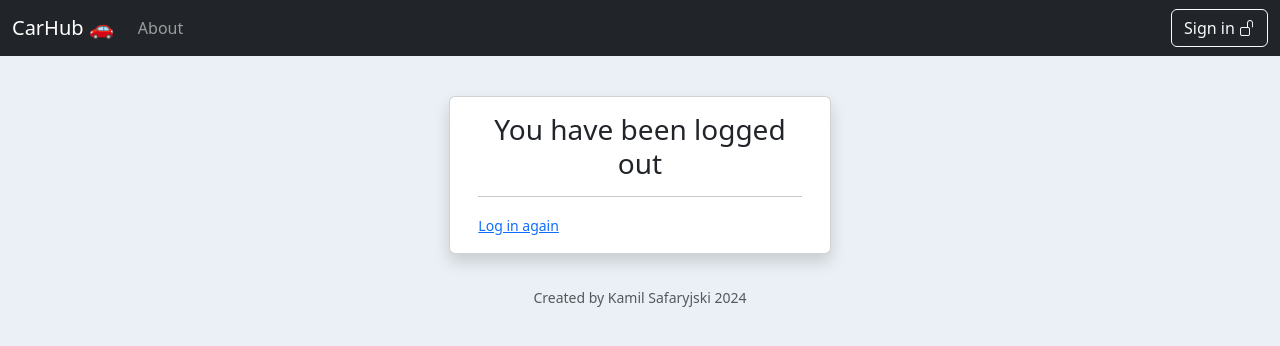
After one commit to KamSaf/django_car_management_app, a Django app: template templates/users/logout.html in a window 1280 px wide. The commit adds this page. Shown: the top 346 px of the page. Run offline with Django 5.2, Linux system fonts and the light colour scheme; the template is opened without the code that fills it, so the values that code supplies are empty.

Commit message:
Created log in and log out functionalities

```diff
--- a/car_management_app/settings.py
+++ b/car_management_app/settings.py
@@ -134,3 +134,5 @@ STATIC_URL = 'static/'
 # https://docs.djangoproject.com/en/5.0/ref/settings/#default-auto-field
 
 DEFAULT_AUTO_FIELD = 'django.db.models.BigAutoField'
+
+LOGIN_REDIRECT_URL = 'welcome_page'
--- a/car_management_app/urls.py
+++ b/car_management_app/urls.py
@@ -22,7 +22,7 @@ from django.contrib.auth import views as auth_views
 
 urlpatterns = [
     path('admin/', admin.site.urls),
-    path('welcome', main_views.welcome, name='welcome_page'),
+    path('', main_views.welcome, name='welcome_page'),
     path('about', main_views.about, name='about_page'),
     path('register/', user_views.register, name='register_page'),
     path('login/', auth_views.LoginView.as_view(template_name='users/login.html'), name='login_page'),
@@ -33,5 +33,4 @@ urlpatterns = [
     # path('', include('enties.urls')),
     # path('', include('workshops.urls')),
     # path('login/', auth_views.LoginView.as_view(template_name='users/login.html'), name='login'),
-    # path('logout/', auth_views.LogoutView.as_view(template_name='users/logout.html'), name='logout')
 ]
--- a/templates/include/navbar.html
+++ b/templates/include/navbar.html
@@ -1,6 +1,6 @@
 <nav class="navbar navbar-expand-lg navbar-dark bg-dark">
     <div class="container-fluid">
-        <a href="#" class="navbar-brand">CarHub 🚗</a>
+        <a href="{% url 'welcome_page' %}" class="navbar-brand">CarHub 🚗</a>
         <div class="collapse navbar-collapse">
             <ul class="navbar-nav me-auto mb-2 mb-lg-0">
                 <li class="nav-item"><a class="nav-link" href="{% url 'about_page' %}">About</a></li>
@@ -10,7 +10,10 @@
             </ul>
             {% if user.is_authenticated  %}
                 <a class='navbar-brand'>Hello, {{ user.username }}!</a>
-                <a style="margin-left: 20px;" class="btn btn-outline-light" href="{% url 'logout_page' %}" >Log out <i class="bi bi-lock"></i></a>
+                <form method="POST" action="{% url 'logout_page' %}">
+                    {% csrf_token %}
+                    <button type="submit" style="margin-left: 20px;" class="btn btn-outline-light">Log out <i class="bi bi-lock"></i></button>
+                </form>
             {% else %}
                 <a style="margin-left: 20px;" class="btn btn-outline-light" href="{% url 'login_page' %}" >Sign in <i class="bi bi-unlock"></i></a>
             {% endif %}
--- /dev/null
+++ b/templates/users/logout.html
@@ -0,0 +1,20 @@
+{% extends 'base.html' %}
+
+{% block title %}You have been logged out{% endblock %}
+
+{% block body %}
+    <div class="container">
+        <div class="row">
+            <div class="col"></div>
+            <div style="margin-top: 25px;" class="col shadow bg-body rounded card">
+                <div class="card-body">
+                    <h1 class="h3 mb-3 font-weight-normal text-center">You have been logged out</h1>
+                    <hr>
+                    <small class="text-muted"><a class="ml-2" href="{% url 'login_page' %}">Log in again</a></small>
+                </div>
+            </div>
+            <div class="col"></div>
+        </div>
+    </div>
+
+{% endblock %}
--- a/templates/welcome.html
+++ b/templates/welcome.html
@@ -10,7 +10,7 @@
                 use tool for keeping track on all costs related to vehicle exploatation.
             </p>
             <p style="margin-top: 20px;" class="text-center">
-                <a href="{{ url 'register_page' }}">Join now</a> and improve the control over your finances 💸!
+                <a href="{% url 'register_page' %}">Join now</a> and improve the control over your finances 💸!
             </p>
         </div>
         <div class="col"></div>
--- a/users/views.py
+++ b/users/views.py
@@ -1,6 +1,7 @@
 from django.shortcuts import render, redirect
 from .forms import UserRegisterForm
 from django.contrib import messages
+from django.contrib.auth import login as auth_login
 
 
 def register(request):
@@ -10,7 +11,8 @@ def register(request):
             form.save()
             username = form.cleaned_data.get('username')
             messages.success(request, f'Account created for {username}!')
-            return redirect('welcome_page')
+            auth_login(request, form.get_user())
+            return redirect('login_page')
     else:
         form = UserRegisterForm()
     return render(request, 'users/register.html', {'form': form})
```
Also changed, not shown: templates/users/login.html (+6 -9 lines).
